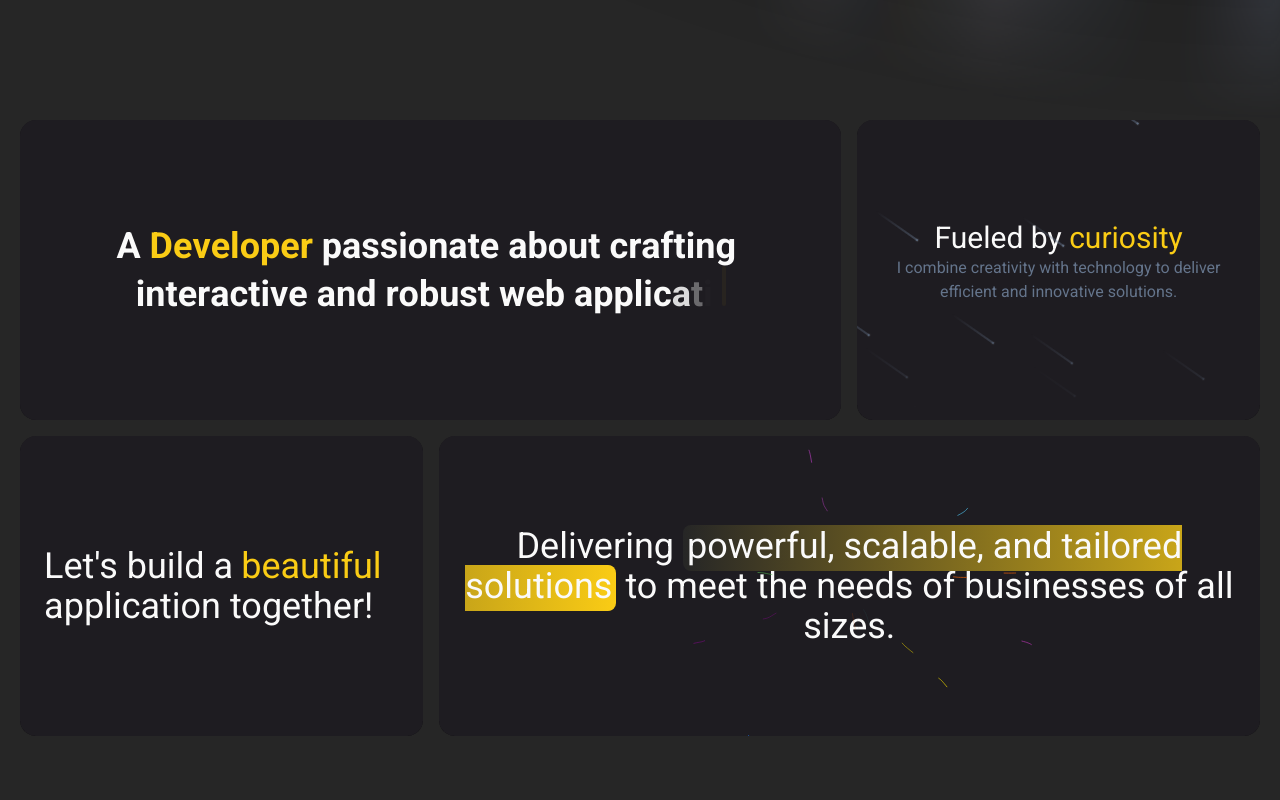
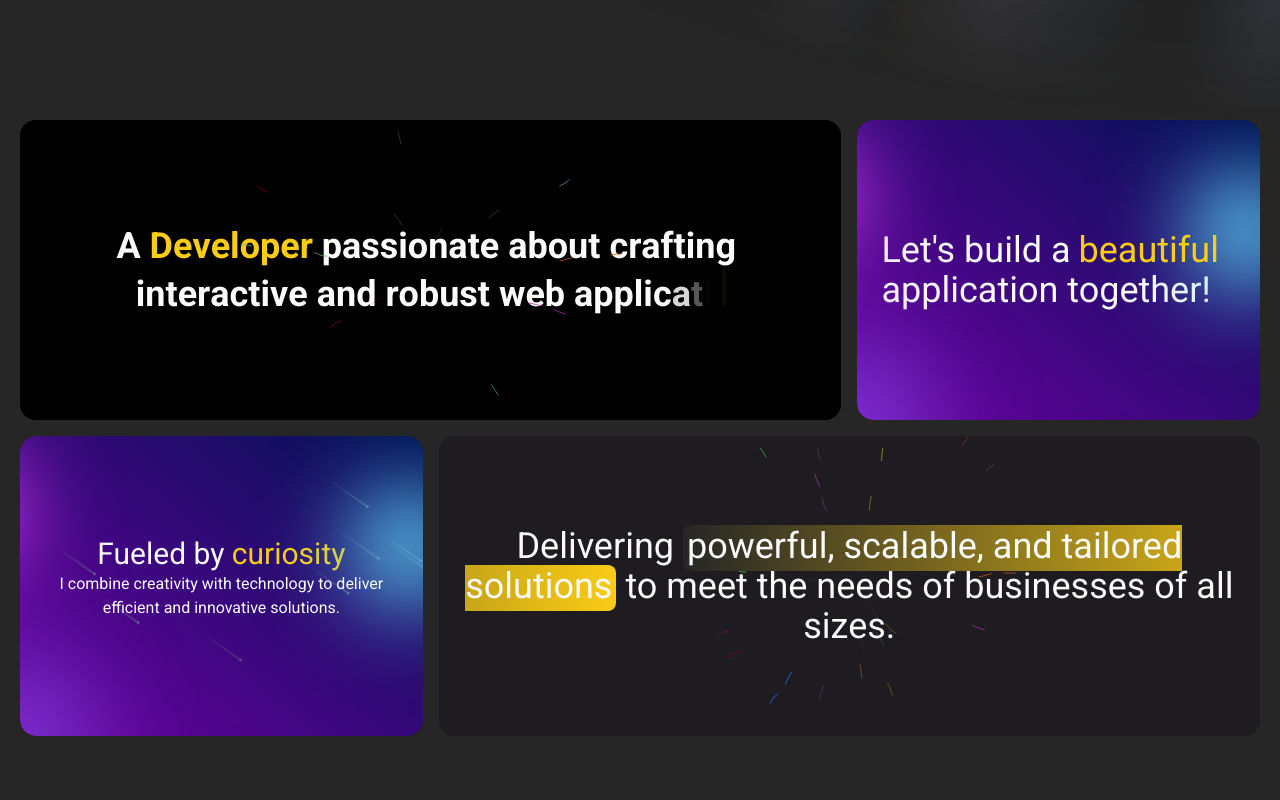
Before and after one commit to eyedent1ty/portfolio-v2, a Next.js app: page / in a window 1280 px wide. Shown: the part 680-1480 px from the top of the page. Built offline with nearby package versions, Linux system fonts and the light colour scheme; grey boxes are pictures that could not be loaded.

Commit message:
modified the design on the about page

```diff
--- a/components/About.tsx
+++ b/components/About.tsx
@@ -4,6 +4,7 @@ import { FlipWords } from './ui/flip-words';
 import { TypewriterEffect } from './ui/typewriter-effect';
 import { BackgroundLines } from './ui/background-lines';
 import { Highlight } from './ui/hero-hightlight';
+import { BackgroundGradientAnimation } from './ui/background-gradient-animation';
 
 export default function About() {
   const words = [
@@ -44,32 +45,32 @@ export default function About() {
 
   return (
     <div className="px-5 grid grid-cols-1 lg:grid-cols-3 gap-4 max-w-7xl mx-auto w-full">
-      <WobbleCard containerClassName="col-span-1 lg:col-span-2 bg-quaternary min-h-[500px] lg:min-h-[600px] xl:min-h-[300px]">
-        <div className="bg-quaternary h-full w-full rounded-lg flex justify-center items-center  sm:px-5">
+      <WobbleCard containerClassName="col-span-1 lg:col-span-2 bg-black min-h-[500px] lg:min-h-[600px] xl:min-h-[300px]">
+        <BackgroundLines className="relative bg-black h-full w-full rounded-lg flex justify-center items-center  sm:px-5">
           <TypewriterEffect words={words} className="text-4xl" />
-        </div>
+        </BackgroundLines>
       </WobbleCard>
       <WobbleCard containerClassName="col-span-1 bg-quaternary min-h-[300px] lg:min-h-[600px] xl:min-h-[300px]">
-        <div className="h-full w-full relative px-4 py-8 overflow-hidden rounded-2xl flex flex-col justify-center items-center">
+        <BackgroundGradientAnimation className="text-left space-y-4 h-full flex flex-col justify-center items-center">
+          <div className="text-3xl sm:text-4xl">
+            Let&apos;s build a<FlipWords words={flipWords} />
+            <br /> application together!
+          </div>
+        </BackgroundGradientAnimation>
+      </WobbleCard>
+      <WobbleCard containerClassName="col-span-1 bg-quaternary min-h-[300px] lg:min-h-[600px] xl:min-h-[300px]">
+        <BackgroundGradientAnimation className="h-full w-full relative px-4 py-8 overflow-hidden rounded-2xl flex flex-col justify-center items-center">
           <h1 className="text-3xl">
             Fueled by <span className="text-tertiary">curiosity</span>
           </h1>
 
-          <p className="font-normal text-base text-slate-500 mb-4 relative z-50 text-center">
+          <p className="font-normal text-base mb-4 relative z-50 text-center">
             I combine creativity with technology to deliver efficient and
             innovative solutions.
           </p>
 
           <Meteors number={20} />
-        </div>
-      </WobbleCard>
-      <WobbleCard containerClassName="col-span-1 bg-quaternary min-h-[300px] lg:min-h-[600px] xl:min-h-[300px]">
-        <div className="text-left space-y-4 h-full flex flex-col justify-center items-center">
-          <div className="text-3xl sm:text-4xl">
-            Let&apos;s build a<FlipWords words={flipWords} />
-            <br /> application together!
-          </div>
-        </div>
+        </BackgroundGradientAnimation>
       </WobbleCard>
       <WobbleCard containerClassName="col-span-1 lg:col-span-2 bg-quaternary min-h-[500px] lg:min-h-[600px] xl:min-h-[300px]">
         <div className="text-left space-y-4 h-full w-full flex">
--- a/components/ui/hero-hightlight.tsx
+++ b/components/ui/hero-hightlight.tsx
@@ -29,7 +29,7 @@ export const HeroHighlight = ({
   return (
     <div
       className={cn(
-        'relative h-[40rem] flex items-center bg-white dark:bg-black justify-center w-full group',
+        'relative h-full flex items-center bg-white dark:bg-quaternary justify-center w-full group',
         containerClassName
       )}
       onMouseMove={handleMouseMove}
--- a/tailwind.config.ts
+++ b/tailwind.config.ts
@@ -91,49 +91,49 @@ const config = {
           }
         },
         moveHorizontal: {
-          "0%": {
-            transform: "translateX(-50%) translateY(-10%)",
+          '0%': {
+            transform: 'translateX(-50%) translateY(-10%)'
           },
-          "50%": {
-            transform: "translateX(50%) translateY(10%)",
+          '50%': {
+            transform: 'translateX(50%) translateY(10%)'
           },
-          "100%": {
-            transform: "translateX(-50%) translateY(-10%)",
-          },
+          '100%': {
+            transform: 'translateX(-50%) translateY(-10%)'
+          }
         },
         moveInCircle: {
-          "0%": {
-            transform: "rotate(0deg)",
+          '0%': {
+            transform: 'rotate(0deg)'
           },
-          "50%": {
-            transform: "rotate(180deg)",
+          '50%': {
+            transform: 'rotate(180deg)'
           },
-          "100%": {
-            transform: "rotate(360deg)",
-          },
+          '100%': {
+            transform: 'rotate(360deg)'
+          }
         },
         moveVertical: {
-          "0%": {
-            transform: "translateY(-50%)",
+          '0%': {
+            transform: 'translateY(-50%)'
           },
-          "50%": {
-            transform: "translateY(50%)",
+          '50%': {
+            transform: 'translateY(50%)'
           },
-          "100%": {
-            transform: "translateY(-50%)",
-          },
-        },
+          '100%': {
+            transform: 'translateY(-50%)'
+          }
+        }
       },
       animation: {
         'accordion-down': 'accordion-down 0.2s ease-out',
         'accordion-up': 'accordion-up 0.2s ease-out',
         aurora: 'aurora 60s linear infinite',
         'meteor-effect': 'meteor 5s linear infinite',
-        first: "moveVertical 30s ease infinite",
-        second: "moveInCircle 20s reverse infinite",
-        third: "moveInCircle 40s linear infinite",
-        fourth: "moveHorizontal 40s ease infinite",
-        fifth: "moveInCircle 20s ease infinite",
+        first: 'moveVertical 30s ease infinite',
+        second: 'moveInCircle 20s reverse infinite',
+        third: 'moveInCircle 40s linear infinite',
+        fourth: 'moveHorizontal 40s ease infinite',
+        fifth: 'moveInCircle 20s ease infinite'
       }
     }
   },
@@ -146,6 +146,28 @@ const config = {
           'bg-dot-thick': (value: any) => ({
             backgroundImage: `url("${svgToDataUri(
               `<svg xmlns="http://www.w3.org/2000/svg" viewBox="0 0 32 32" width="16" height="16" fill="none"><circle fill="${value}" id="pattern-circle" cx="10" cy="10" r="2.5"></circle></svg>`
+            )}")`
+          })
+        },
+        { values: flattenColorPalette(theme('backgroundColor')), type: 'color' }
+      );
+    },
+    function ({ matchUtilities, theme }: any) {
+      matchUtilities(
+        {
+          'bg-grid': (value: any) => ({
+            backgroundImage: `url("${svgToDataUri(
+              `<svg xmlns="http://www.w3.org/2000/svg" viewBox="0 0 32 32" width="32" height="32" fill="none" stroke="${value}"><path d="M0 .5H31.5V32"/></svg>`
+            )}")`
+          }),
+          'bg-grid-small': (value: any) => ({
+            backgroundImage: `url("${svgToDataUri(
+              `<svg xmlns="http://www.w3.org/2000/svg" viewBox="0 0 32 32" width="8" height="8" fill="none" stroke="${value}"><path d="M0 .5H31.5V32"/></svg>`
+            )}")`
+          }),
+          'bg-dot': (value: any) => ({
+            backgroundImage: `url("${svgToDataUri(
+              `<svg xmlns="http://www.w3.org/2000/svg" viewBox="0 0 32 32" width="16" height="16" fill="none"><circle fill="${value}" id="pattern-circle" cx="10" cy="10" r="1.6257413380501518"></circle></svg>`
             )}")`
           })
         },
```
